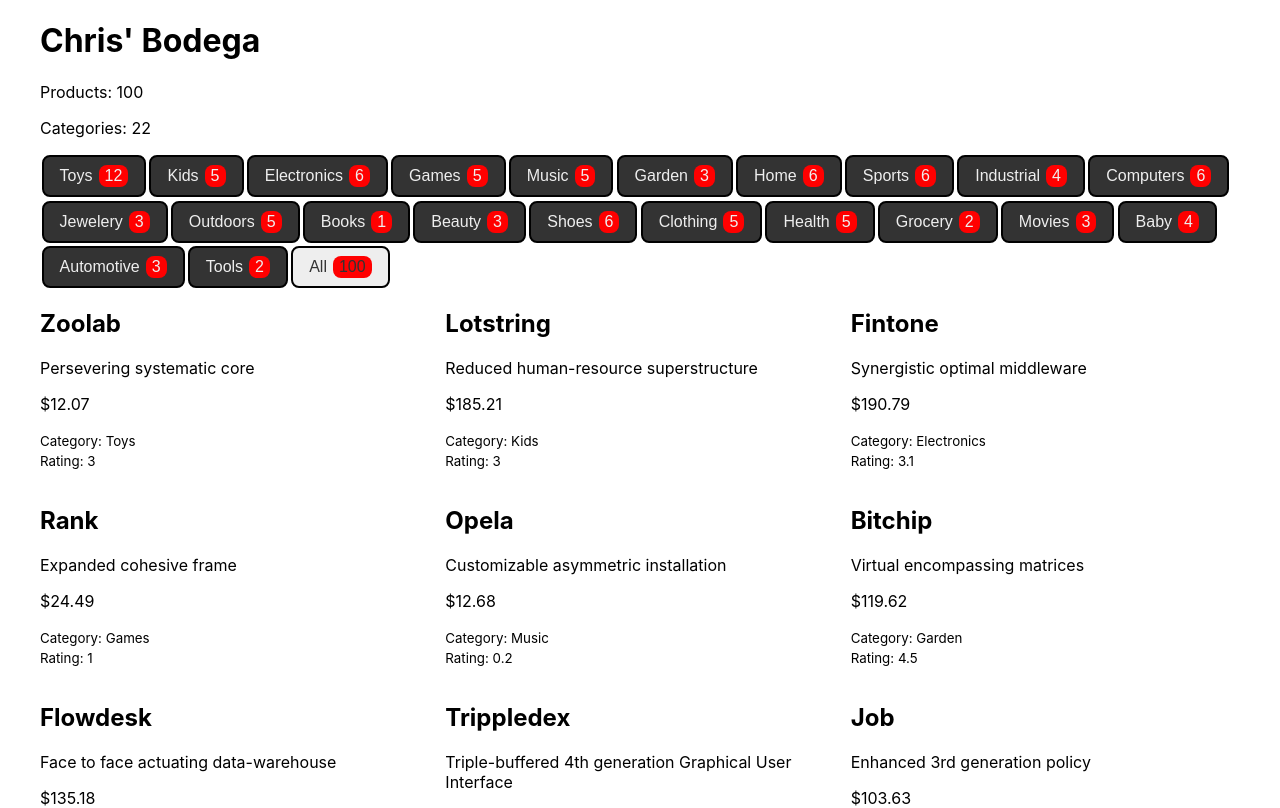
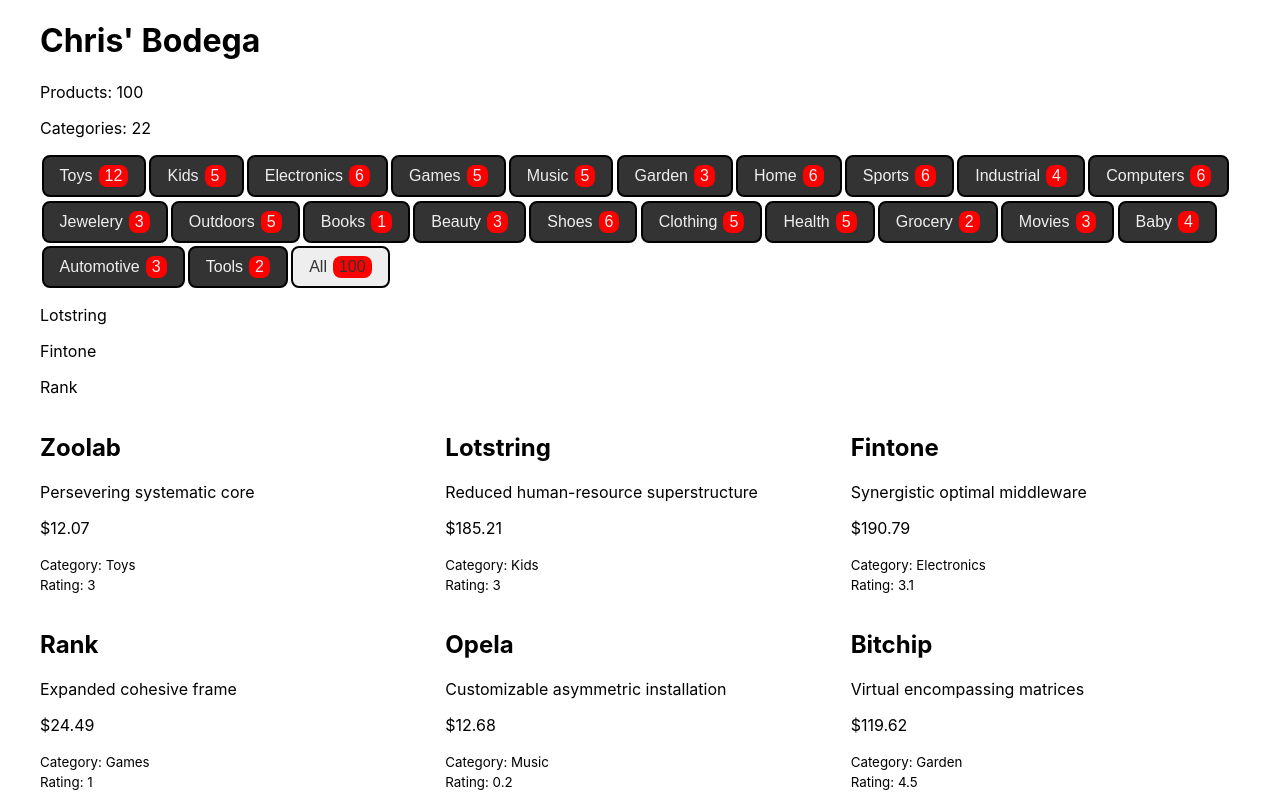
Before and after one commit to chrismlee26/product-list, a React (Create React App) app: page / in a window 1280 px wide. Shown: the top 808 px of the page. Built offline with nearby package versions, Linux system fonts and the light colour scheme.

Commit message:
installed redux, shopping cart integration stored state, pulled values out of state

```diff
--- a/package.json
+++ b/package.json
@@ -8,7 +8,9 @@
     "@testing-library/user-event": "^12.1.10",
     "react": "^17.0.2",
     "react-dom": "^17.0.2",
+    "react-redux": "^7.2.4",
     "react-scripts": "4.0.3",
+    "redux": "^4.1.0",
     "web-vitals": "^1.0.1"
   },
   "scripts": {
--- a/src/App.js
+++ b/src/App.js
@@ -1,18 +1,25 @@
 import { useState } from 'react';
 import './App.css';
 import data, { categoriesUnique } from './data';
+
+import { createStore } from 'redux';
+import { Provider  } from 'react-redux';
+import rootReducer from './reducers';
 
 import Header from './Header';
 import CategoryList from './CategoryList';
 import ProductList from './ProductList';
 import Inventory from './Inventory';
+import ShoppingCart from './ShoppingCart';
+
+const store = createStore(rootReducer)
 
 function App() {
   // State variables to pass to children
   const [category, setCategory] = useState('All')
 
-
   return (
+    <Provider store={store}>
       <div className="App">
         <Header
           title="Chris' Bodega"
@@ -26,12 +33,15 @@ function App() {
           onClick={newCategory => setCategory(newCategory)}
         />
 
+        <ShoppingCart />
+
         <ProductList
           category={category}
         />
 
         <Inventory />
       </div>
+    </Provider>
   );
 }
 
--- /dev/null
+++ b/src/ShoppingCart.js
@@ -0,0 +1,15 @@
+import data from './data'
+import { useSelector } from 'react-redux'
+
+function ShoppingCart() {
+  const cart = useSelector(state => state.shoppingCart)
+  const items = cart.map(item => <p>{data[item].name}</p>)
+
+  return (
+    <div>
+      {items}
+    </div>
+  )
+}
+
+export default ShoppingCart
--- /dev/null
+++ b/src/actions/index.js
@@ -0,0 +1,8 @@
+export const ADD_TO_CART = 'ADD_TO_CART'
+
+export const addToCart = (index) => {
+  return {
+    type: ADD_TO_CART,
+    payload: { index }
+  }
+}
--- /dev/null
+++ b/src/reducers/ShoppingCartReducer.js
@@ -0,0 +1,12 @@
+import { ADD_TO_CART } from '../actions'
+
+const shoppingCartReducer = (state = [1, 2, 3], action) => {
+  switch(action.type) {
+    case ADD_TO_CART:
+      return [...state, action.payload.index]
+    default:
+      return state
+  }
+}
+
+export default shoppingCartReducer
--- /dev/null
+++ b/src/reducers/index.js
@@ -0,0 +1,6 @@
+import { combineReducers} from 'redux'
+import shoppingCartReducer from './ShoppingCartReducer'
+
+export default combineReducers ({
+  shoppingCart: shoppingCartReducer
+})
```
Also changed, not shown: 1 other file (tests, documents, lock files or other folders). Lines whose indentation alone changed are shown as unchanged.
